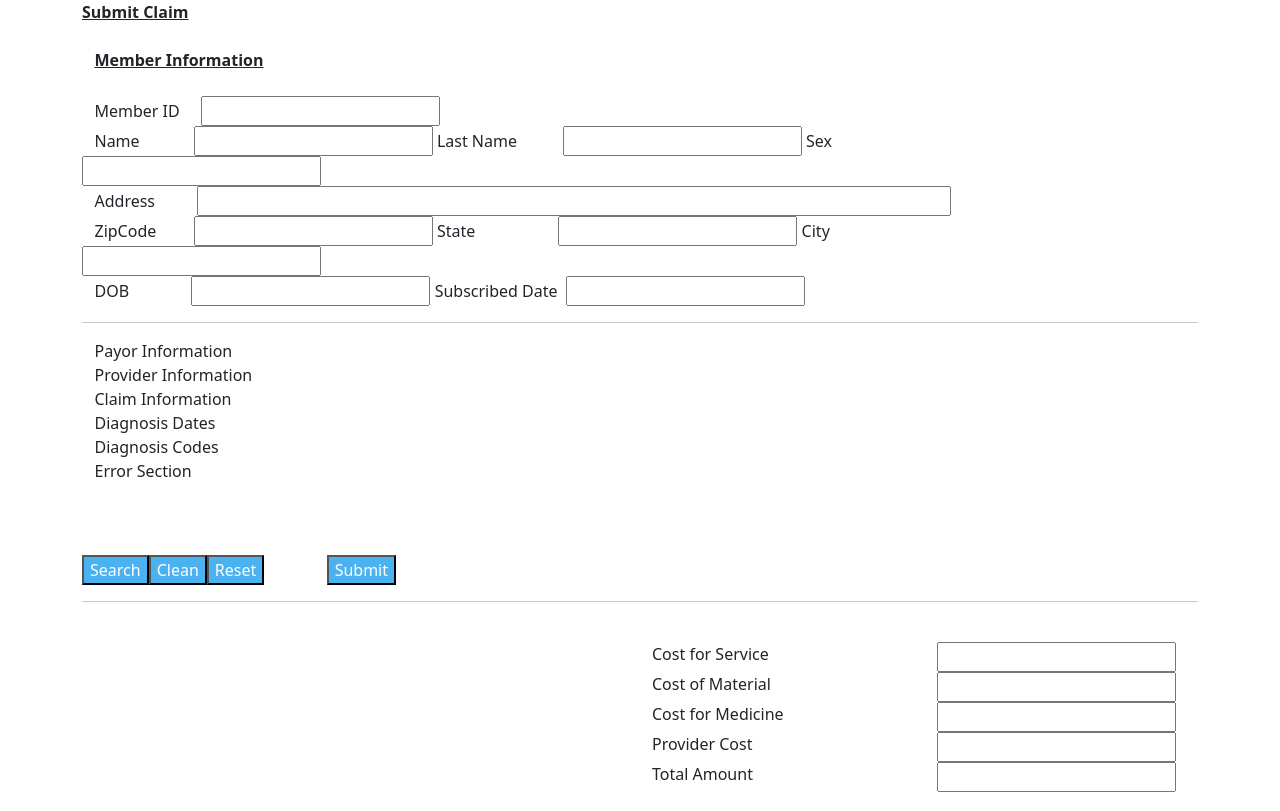
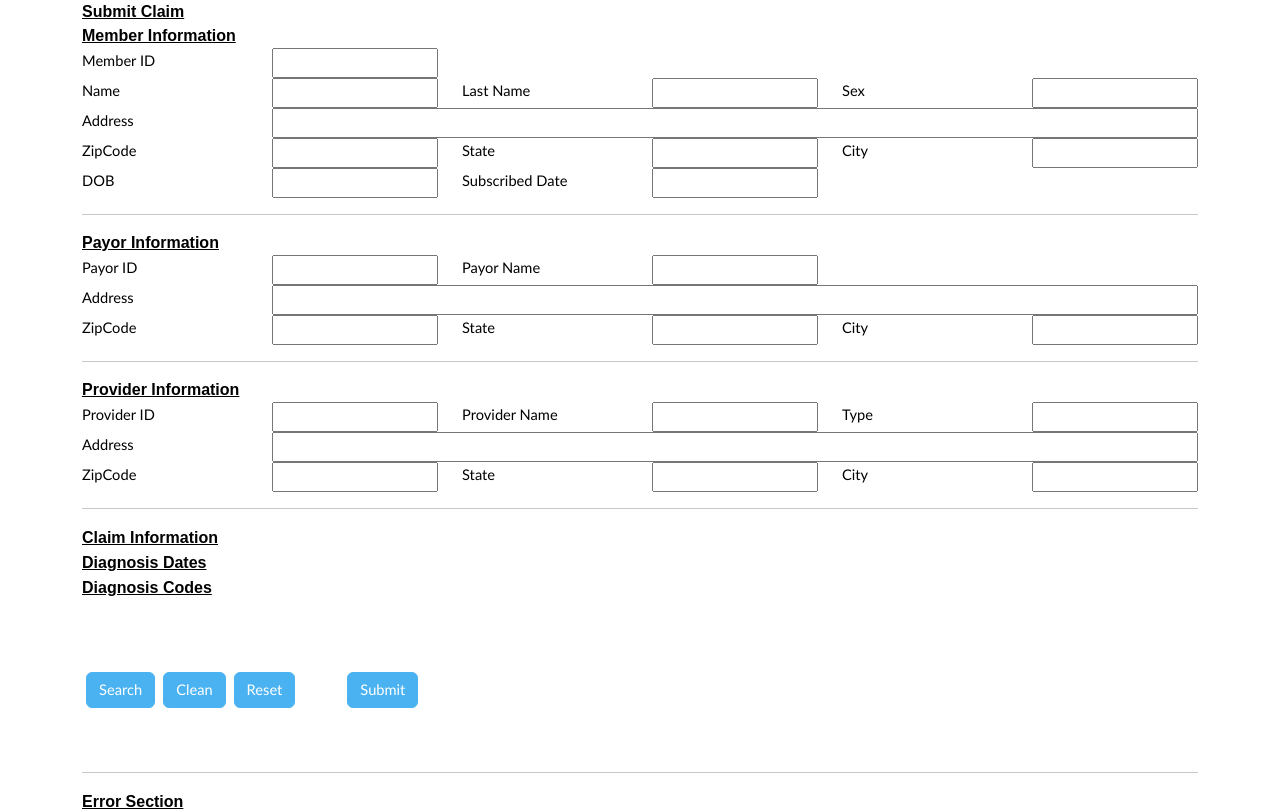
Before and after one commit to DiegoE-prog/Blue-Cross-JCE-2021, a React (Create React App) app in the folder frontend/jce-app/: page /ClaimPage in a window 1280 px wide. Shown: the top 811 px of the page. Built offline with nearby package versions, Linux system fonts and the light colour scheme.

Commit message:
Provider and payor UI  (#13 & 12)

```diff
--- a/frontend/jce-app/src/views/Claims/ClaimPage.js
+++ b/frontend/jce-app/src/views/Claims/ClaimPage.js
@@ -6,114 +6,239 @@ function ClaimPage () {
 
   return(
 
+
+
     <div className="container">
-<div className="col-12 mt-2 pl-2" style={{position:'absolute',top:'50%',left:"90%"}}></div>
-<div className='col-6'>
-                <label style={{textAlign: "left", textDecorationLine: 'underline',fontWeight: 'bold',fontStyle: 'Arial', fontSize: 16}} >Submit Claim</label>
+
+      <div className='row'>
+        <label className='header-jce'>Submit Claim</label>
+        <br></br>
+        <label className='header-jce'>Member Information</label>
+        <div className='col-12'>
+          <div className='row'>
+            <div className='col-2'>
+             <label className="general-jce">Member ID</label>
+            </div>
+            <div className='col-2'>
+            <input className='w-100'></input>
+            </div>
+          </div>
+        </div>
+        <div className='col-2'>
+         <label className="general-jce">Name</label>
+        </div>
+
+        <div className='col-2'>
+         <input className='w-100'></input>
+        </div>
+
+        <div className='col-2'>
+         <label className="general-jce">Last Name</label>
+        </div>
+
+        <div className='col-2'>
+         <input className='w-100'>
+         </input>
+        </div>
+
+        <div className='col-2'>
+         <label className="general-jce">Sex</label>
+        </div>
+
+        <div className='col-2'>
+         <input className='w-100'></input>
+        </div>
+
+        <div className='col-2'>
+         <label className="general-jce">Address</label>
+        </div>
+
+        <div className='col-10'>
+          <input className='w-100'></input>
+        </div>
+
+        <div className='col-2'>
+          <label className="general-jce">ZipCode</label>
+        </div>
+
+        <div className='col-2'>
+          <input className='w-100'></input>
+        </div>
+        <div className='col-2'>
+          <label className="general-jce">State</label>
+        </div>
+        <div className='col-2'>
+          <input className='w-100'></input>
+        </div>
+        <div className='col-2'>
+          <label className="general-jce">City</label>
+        </div>
+        <div className='col-2'>
+          <input className='w-100'></input>
+        </div>
+        <div className='col-2'>
+          <label className="general-jce">DOB</label>
+        </div>
+        <div className='col-2'>
+          <input className='w-100'></input>
+        </div>
+        <div className='col-2'>
+          <label className="general-jce">Subscribed Date</label>
+        </div>
+        <div className='col-2'>
+          <input className='w-100'></input>
+        </div>
+      </div>
+
+    <hr></hr>
+    <div className='row'>
+      <label className='header-jce'>Payor Information</label>
+          <div className='col-12'>
+            <div className='row'>
+              <div className='col-2'>
+              <label className="general-jce">Payor ID</label>
               </div>
+              <div className='col-2'>
+              <input className='w-100'></input>
+              </div>
+              <div className='col-2'>
+          <label className="general-jce">Payor Name</label>
+          </div>
+          <div className='col-2'>
+              <input className='w-100'></input>
+              </div>
+
+            </div>
+
+          </div>
+          <div className='col-2'>
+          <label className="general-jce">Address</label>
+          </div>
+
+          <div className='col-10'>
+            <input className='w-100'></input>
+          </div>
+
+          <div className='col-2'>
+          <label className="general-jce">ZipCode</label>
+        </div>
+
+        <div className='col-2'>
+          <input className='w-100'></input>
+        </div>
+        <div className='col-2'>
+          <label className="general-jce">State</label>
+        </div>
+        <div className='col-2'>
+          <input className='w-100'></input>
+        </div>
+        <div className='col-2'>
+          <label className="general-jce">City</label>
+        </div>
+        <div className='col-2'>
+          <input className='w-100'></input>
+        </div>
+
+        </div>
+        <hr></hr>
+
+              <div className='row'>
+
+              <label className='header-jce'>Provider Information</label>
+
+        <div className='col-2'>
+          <label className="general-jce">Provider ID</label>
+        </div>
+        <div className='col-2'>
+          <input className='w-100'></input>
+        </div>
+
+        <div className='col-2'>
+          <label className="general-jce">Provider Name</label>
+        </div>
+        <div className='col-2'>
+          <input className='w-100'></input>
+        </div>
+
+        <div className='col-2'>
+          <label className="general-jce">Type</label>
+        </div>
+        <div className='col-2'>
+          <input className='w-100'></input>
+        </div>
+
+        <div className='col-2'>
+          <label className="general-jce">Address</label>
+          </div>
+
+          <div className='col-10'>
+            <input className='w-100'></input>
+          </div>
+
+          <div className='col-2'>
+          <label className="general-jce">ZipCode</label>
+        </div>
+        <div className='col-2'>
+          <input className='w-100'></input>
+        </div>
+
+        <div className='col-2'>
+          <label className="general-jce">State</label>
+        </div>
+        <div className='col-2'>
+          <input className='w-100'></input>
+        </div>
+
+        <div className='col-2'>
+          <label className="general-jce">City</label>
+        </div>
+        <div className='col-2'>
+          <input className='w-100'></input>
+        </div>
+
+        </div>
+                <hr></hr>
+
+
+              <div className='col-6'>
+
+                <label className='header-jce' >Claim Information</label>
+              </div>
+              <div className='col-6'>
+
+
+                <label className='header-jce' >Diagnosis Dates</label>
+              </div>
+              <div className='col-6'>
+
+                <label className='header-jce'>Diagnosis Codes</label>
+              </div>
+
               <br></br>
 
 
-  <div className="col-12 mt-5 pl-5" style={{position:'absolute',top:'50%',left:"50%"}}></div>
 
-  <div className='col-12'>
-  &nbsp;&nbsp;&nbsp;
+              <button className='btn btn-blue m-1'>Search</button>
+              <button className='btn btn-blue m-1'>Clean</button>
+              <button className='btn btn-blue m-1'>Reset</button>
 
-                <label style={{textAlign: "left", textDecorationLine: 'underline',fontWeight: 'bold',fontStyle: 'Arial', fontSize: 16}} >Member Information</label>
-      <br></br>
 
-      <br></br>
-      <div className='col-6'>
+              <button className='btn btn-blue m-5'>Submit</button>
 
-  &nbsp;&nbsp;&nbsp;
-                <label>Member ID</label>
-                &nbsp;&nbsp;&nbsp;&nbsp;&nbsp;<input></input>
-              </div>
-              <div className='col-10'>
-  &nbsp;&nbsp;&nbsp;
-
-                <label>Name</label>
-                 {''}&nbsp;&nbsp;&nbsp;&nbsp;&nbsp;&nbsp;&nbsp;&nbsp;&nbsp;&nbsp;&nbsp;&nbsp;&nbsp;<input></input>
-                &nbsp;<label>Last Name</label>
-                &nbsp;&nbsp;&nbsp;&nbsp;&nbsp;&nbsp;&nbsp;&nbsp;&nbsp;&nbsp;&nbsp;<input></input>
-                &nbsp;<label>Sex</label>
-                &nbsp;&nbsp;&nbsp;&nbsp;&nbsp;&nbsp;&nbsp;<input></input>
-              </div>
-              <div className='col-10'>
-  &nbsp;&nbsp;&nbsp;
-                <label>Address</label>
-                &nbsp;&nbsp;&nbsp;&nbsp;&nbsp;&nbsp;&nbsp;&nbsp;&nbsp;&nbsp;<input style={{width: "754px"}}></input>
-              </div>
-              <div className='col-10'>
-  &nbsp;&nbsp;&nbsp;
-                <label>ZipCode</label>
-                &nbsp;&nbsp;&nbsp;&nbsp;&nbsp;&nbsp;&nbsp;&nbsp;&nbsp;<input></input>
-                &nbsp;<label>State</label>
-                &nbsp;&nbsp;&nbsp;&nbsp;&nbsp;&nbsp;&nbsp;&nbsp;&nbsp;&nbsp;&nbsp;&nbsp;&nbsp;&nbsp;&nbsp;&nbsp;&nbsp;&nbsp;&nbsp;&nbsp;<input></input>
-                &nbsp;<label>City</label>
-                &nbsp;&nbsp;&nbsp;&nbsp;&nbsp;&nbsp;&nbsp;<input></input>
-              </div>
-              <div className='col-10'>
-  &nbsp;&nbsp;&nbsp;
-                <label>DOB</label>
-                &nbsp;&nbsp;&nbsp;&nbsp;&nbsp;&nbsp;&nbsp;&nbsp;&nbsp;&nbsp;&nbsp;&nbsp;&nbsp;&nbsp;&nbsp;<input></input>
-                &nbsp;<label>Subscribed Date</label>
-                &nbsp;&nbsp;<input></input>
-              </div>
-              <hr></hr>
-              </div>
-              <div className='col-6'>
-              &nbsp;&nbsp;&nbsp;
-                <label>Payor Information</label>
-              </div>
-              <div className='col-6'>
-              &nbsp;&nbsp;&nbsp;
-                <label>Provider Information</label>
-              </div>
-              <div className='col-6'>
-              &nbsp;&nbsp;&nbsp;
-                <label>Claim Information</label>
-              </div>
-              <div className='col-6'>
-              &nbsp;&nbsp;&nbsp;
-
-                <label>Diagnosis Dates</label>
-              </div>
-              <div className='col-6'>
-              &nbsp;&nbsp;&nbsp;
-                <label>Diagnosis Codes</label>
-              </div>
-              <div className='col-6'>
-              &nbsp;&nbsp;&nbsp;
-                <label>Error Section</label>
-              </div>
-              <br></br>
-              <br></br>
-              <br></br>
-
-              <button style={{ backgroundColor: '#4ab2f1', color: 'white' }}>Search</button>
-              <button style={{ backgroundColor: '#4ab2f1',  color: 'white'}}>Clean</button>
-              <button style={{ backgroundColor: '#4ab2f1', color: 'white' }}>Reset</button>
-              &nbsp;&nbsp;&nbsp;&nbsp;&nbsp;&nbsp;&nbsp;&nbsp;&nbsp;&nbsp;&nbsp;&nbsp;&nbsp;&nbsp;&nbsp;
-
-              <button style={{ backgroundColor: '#4ab2f1', color: 'white' }}>Submit</button>
-<br></br>
 <hr></hr>
 
 
+<div className='col-6'>
 
-         <br></br>
-      <div className="col-12 mt-5 pl-5" style={{position:'absolute',top:'50%',left:"50%"}}>
+                <label className='header-jce'>Error Section</label>
+              </div>
 
-
-
-      </div>
       <div className='row'>
         <div className='col-6 '></div>
           <div className='col-6'>
             <div className='row'>
               <div className='col-6'>
-                <label>Cost for Service</label>
+                <label className="general-jce">Cost for Service</label>
               </div>
               <div className='col-6'>
                 <input></input>
@@ -121,7 +246,7 @@ function ClaimPage () {
             </div>
             <div className='row'>
               <div className='col-6'>
-                 <label>Cost of Material</label>
+                 <label className="general-jce">Cost of Material</label>
               </div>
               <div className='col-6'>
                 <input></input>
@@ -129,7 +254,7 @@ function ClaimPage () {
             </div>
             <div className='row'>
               <div className='col-6'>
-                <label>Cost for Medicine</label>
+                <label className="general-jce">Cost for Medicine</label>
               </div>
               <div className='col-6'>
                 <input></input>
@@ -137,7 +262,7 @@ function ClaimPage () {
             </div>
             <div className='row'>
               <div className='col-6'>
-                <label>Provider Cost</label>
+                <label className="general-jce">Provider Cost</label>
               </div>
               <div className='col-6'>
                 <input></input>
@@ -145,7 +270,7 @@ function ClaimPage () {
             </div>
             <div className='row'>
               <div className='col-6'>
-                <label>Total Amount</label>
+                <label className="general-jce">Total Amount</label>
               </div>
               <div className='col-6'>
                 <input></input>
@@ -165,6 +290,7 @@ function ClaimPage () {
      </div>
 
 
+
   )
 
 
```
